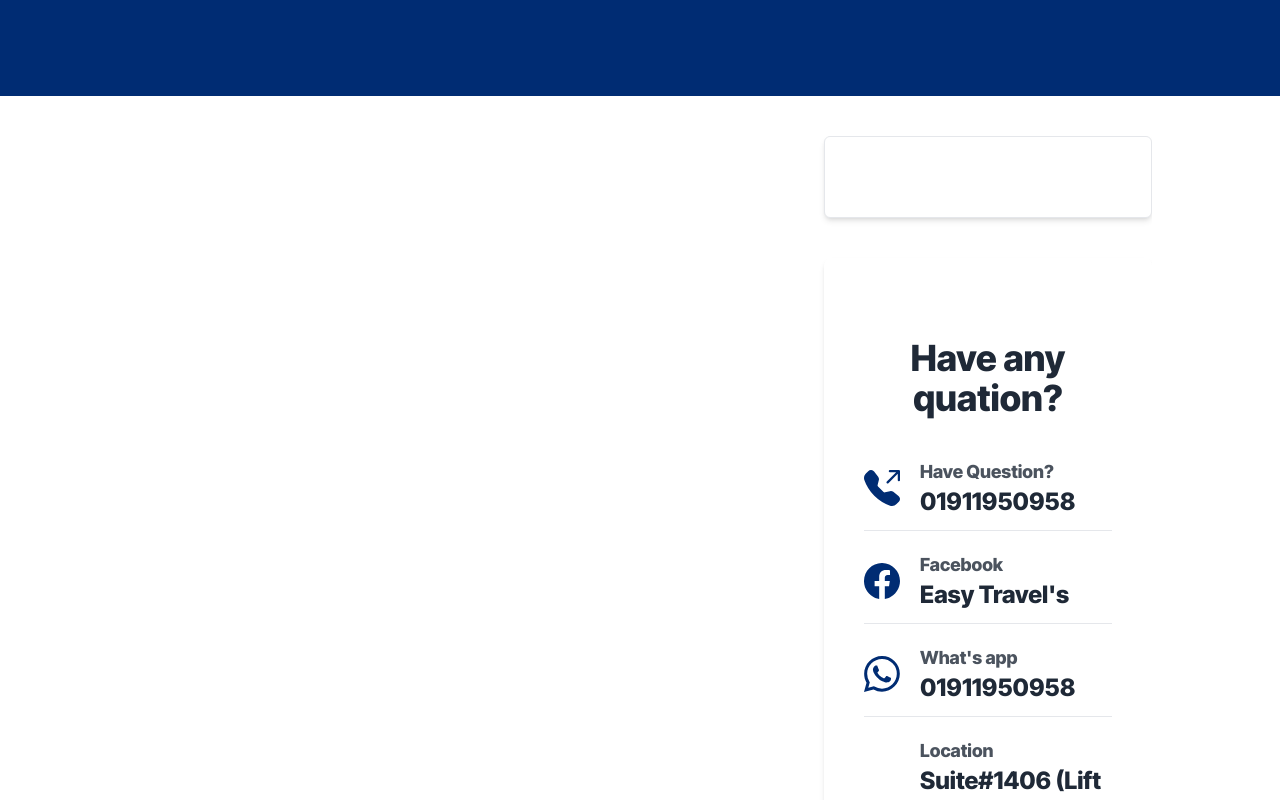
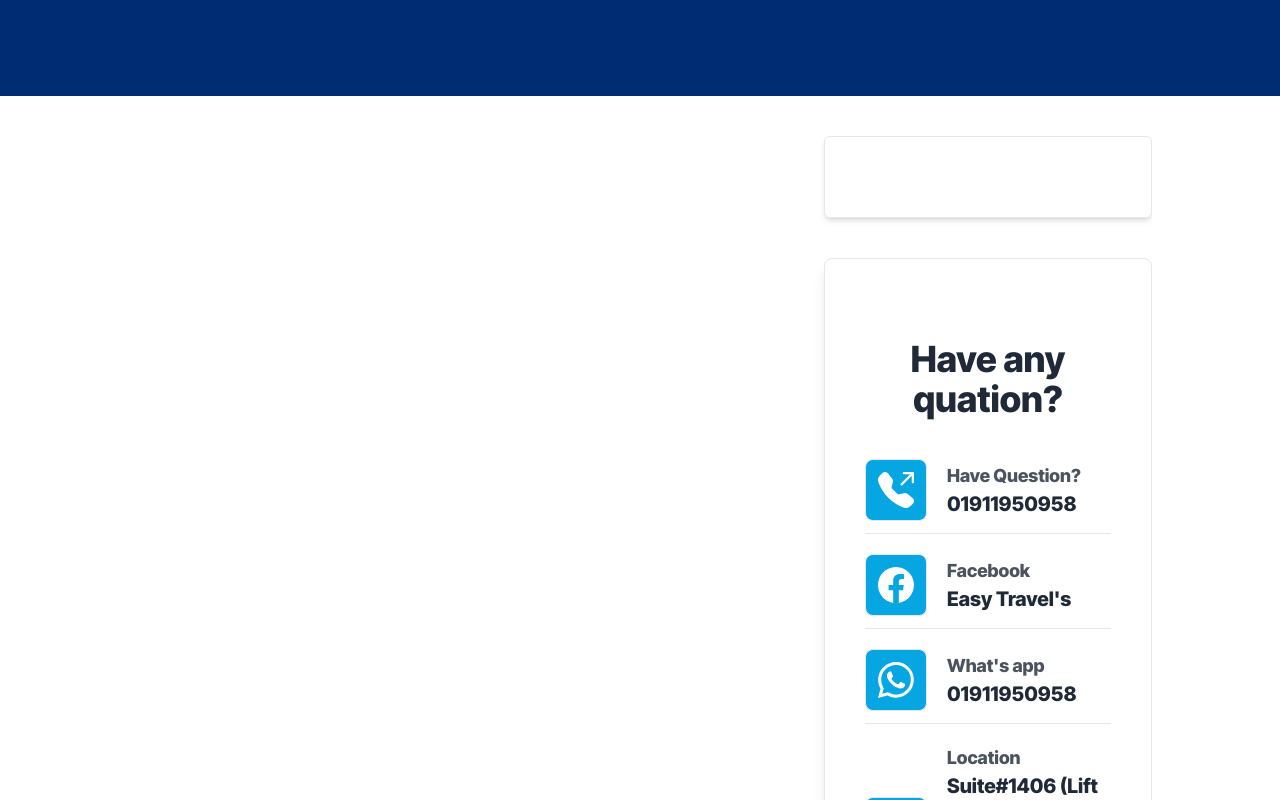
Before and after one commit to imran0dot/Easy-Travel-Client, a React (Vite) app: page /dashboard/all-users in a window 1280 px wide. Shown: the part 420-1220 px from the top of the page. Built offline with nearby package versions, Linux system fonts and the light colour scheme; no server answers.

Commit message:
side bar design complete

```diff
--- a/src/components/base/TopSection/index.jsx
+++ b/src/components/base/TopSection/index.jsx
@@ -1,12 +1,12 @@
 import Container from "@components/base/Container";
 
-const TopSection = ({bgImgStyle, title}) => {
+const TopSection = ({ bgImgStyle, title }) => {
     return (
 
         <div style={bgImgStyle} className="bg-secondary">
             <Container>
-                <div className="flex justify-center items-center min-h-[300px] md:min-h-[350px] lg:min-h-96 font-bold text-white">
-                    <h1 className="text-6xl bg-secondary p-10">{title}</h1>
+                <div className="flex justify-center items-center min-h-[200px] md:min-h-[350px] lg:min-h-96 font-bold text-white">
+                    <h1 className="text-3xl md:text-6xl bg-secondary p-10">{title}</h1>
                 </div>
             </Container>
         </div>
--- a/src/components/shared/Sidebar/index.jsx
+++ b/src/components/shared/Sidebar/index.jsx
@@ -30,7 +30,7 @@ const Sidebar = () => {
         }
     ]
     return (
-            <div className="shadow-md rounded-lg p-10 sticky top-10">
+            <div className="shadow-lg border rounded-lg p-10 sticky top-10">
                 <h4 className="text-center font-bold text-4xl my-10">
                     Have any quation?
                 </h4>
@@ -39,13 +39,15 @@ const Sidebar = () => {
                         contactInfo?.map((info, index) => {
                             const { label, value, link, icon } = info;
                             return (
-                                <Link to={link} key={index} className="flex gap-5 justify-start pb-3 w-full">
-                                    <div className="flex items-center text-4xl text-secondary">
+                                <Link to={link} key={index} className="flex flex-col lg:flex-row items-center gap-5 justify-start pb-3 w-full">
+
+                                    <div className="flex items-center text-4xl text-white bg-primary p-3 border rounded-lg">
                                         {icon}
                                     </div>
+
                                     <div>
-                                        <h6 className="text-lg font-bold opacity-80">{label}</h6>
-                                        <h5 className="text-2xl font-bold">{value}</h5>
+                                        <h6 className="text-lg text-center lg:text-left font-bold opacity-80">{label}</h6>
+                                        <h5 className="text-xl text-center lg:text-left font-bold">{value}</h5>
                                     </div>
                                 </Link>
                             )
--- a/src/pages/SIngleTourPackage/index.jsx
+++ b/src/pages/SIngleTourPackage/index.jsx
@@ -22,7 +22,7 @@ const SingleTourPackage = () => {
             {/* body */}
             <Container>
                 <div className="flex flex-col lg:flex-row gap-10 my-10 overflow-hidden h-full">
-                    <div className="lg:w-8/12" dangerouslySetInnerHTML={{ __html: content }}></div>
+                    <div className="lg:w-8/12 text-lg" dangerouslySetInnerHTML={{ __html: content }}></div>
 
                     <div className="lg:w-4/12 relative flex flex-col gap-10">
                         <SimpleBoxContainer>
```
